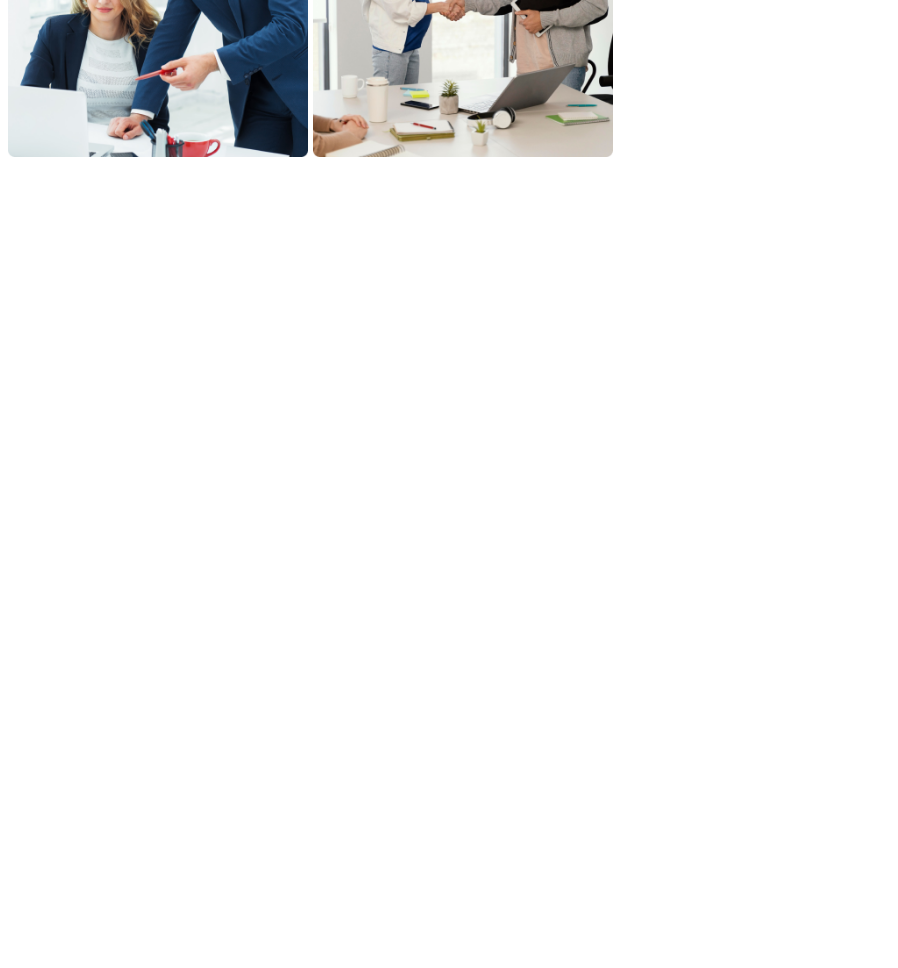
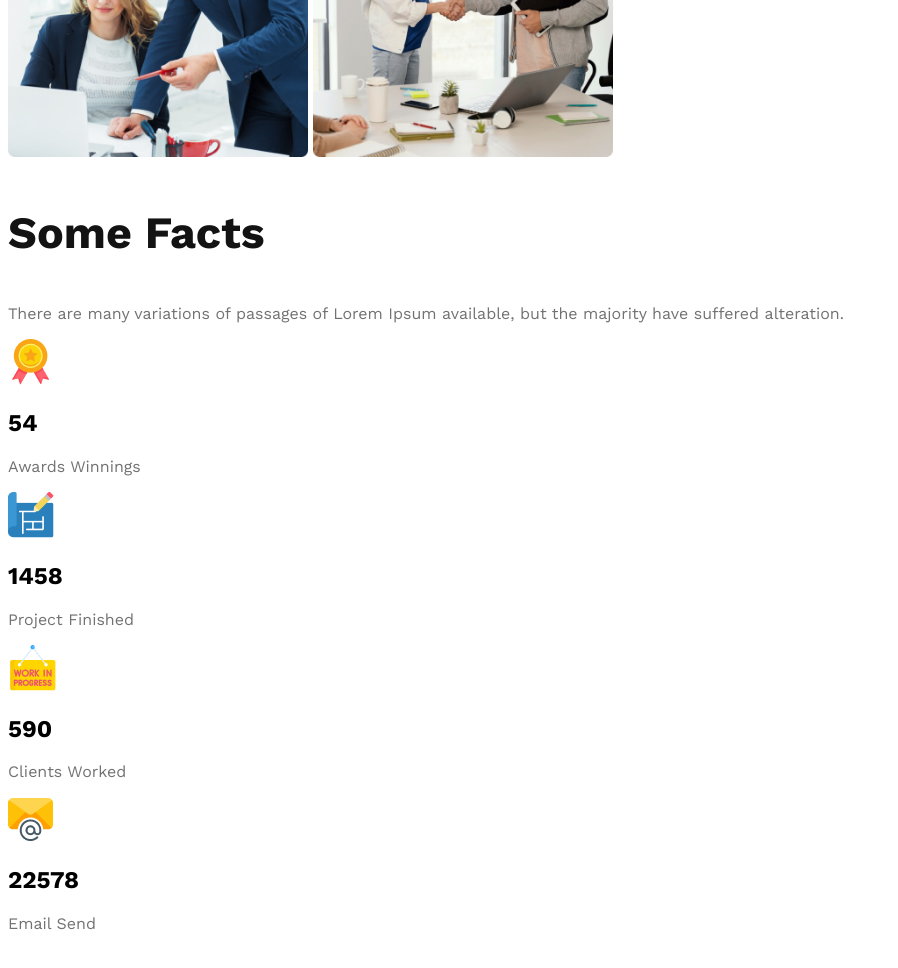
Before and after one commit to 11111Asif/architect-website, a plain HTML site: page index.html in a window 1280 px wide. Shown: the part 1528-2496 px from the top of the page, without its empty margins (0-898 px from the left). Before the commit the page ends 1759 px from the top, so only its background shows below. Drawn offline with nearby package versions, Linux system fonts and the light colour scheme.

Commit message:
add started shared css

```diff
--- a/index.html
+++ b/index.html
@@ -10,7 +10,7 @@
         <!-- header start -->
         <header>
             <nav>
-                <h3 class="nav-title">G3 Architects</h3>
+                <h3 class="section-title">G3 Architects</h3>
                 <ul>
                     <li><a href="">Home</a></li>
                     <li><a href="">About</a></li>
@@ -46,6 +46,42 @@
                     <button class="btn-primary">Explore More</button>
                 </div>
             </section>
+
+
+
+
+
+
+
+
+               <!-- facts section -->
+        <section class="facts">
+            <h3 class="section-title">Some Facts</h3>
+            <p class="text-light-gray">There are many variations of passages of Lorem Ipsum available, but the majority have suffered alteration.</p>
+            <div class="facts-card-container">
+                <!-- .card*4>img+h2.card-stats+p.card-title.text-light-gray -->
+                <div class="card">
+                    <img src="ribon.png" alt="">
+                    <h2 class="card-stats">54</h2>
+                    <p class="card-title text-light-gray">Awards Winnings</p>
+                </div>
+                <div class="card">
+                    <img src="projects.png" alt="">
+                    <h2 class="card-stats">1458</h2>
+                    <p class="card-title text-light-gray">Project Finished</p>
+                </div>
+                <div class="card">
+                    <img src="customers.png" alt="">
+                    <h2 class="card-stats">590</h2>
+                    <p class="card-title text-light-gray">Clients Worked</p>
+                </div>
+                <div class="card">
+                    <img src="email.png" alt="">
+                    <h2 class="card-stats">22578</h2>
+                    <p class="card-title text-light-gray">Email Send</p>
+                </div>
+            </div>
+        </section>
             </main>
 </body>
 </html>
--- a/style.css
+++ b/style.css
@@ -30,7 +30,7 @@ nav{
     justify-content: space-between;
     align-items: center;
 }
-.nav-title{
+.section-title{
     font-size: 2.8rem;
     color: #131313;
     font-weight: 700;
@@ -71,6 +71,8 @@ nav li a{
 main{
    max-width: 1440px;
    margin: 70px auto;
+
+
 }
 
 /* teams style */
```
